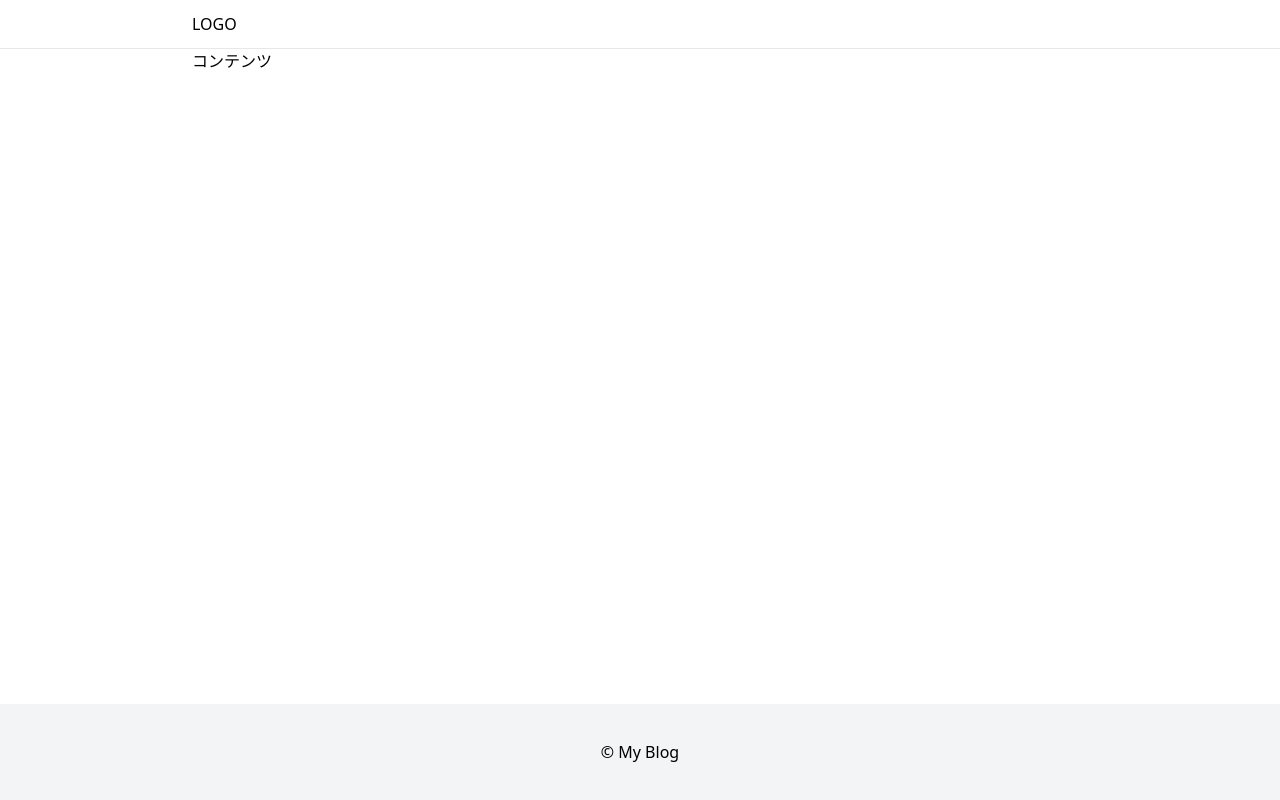
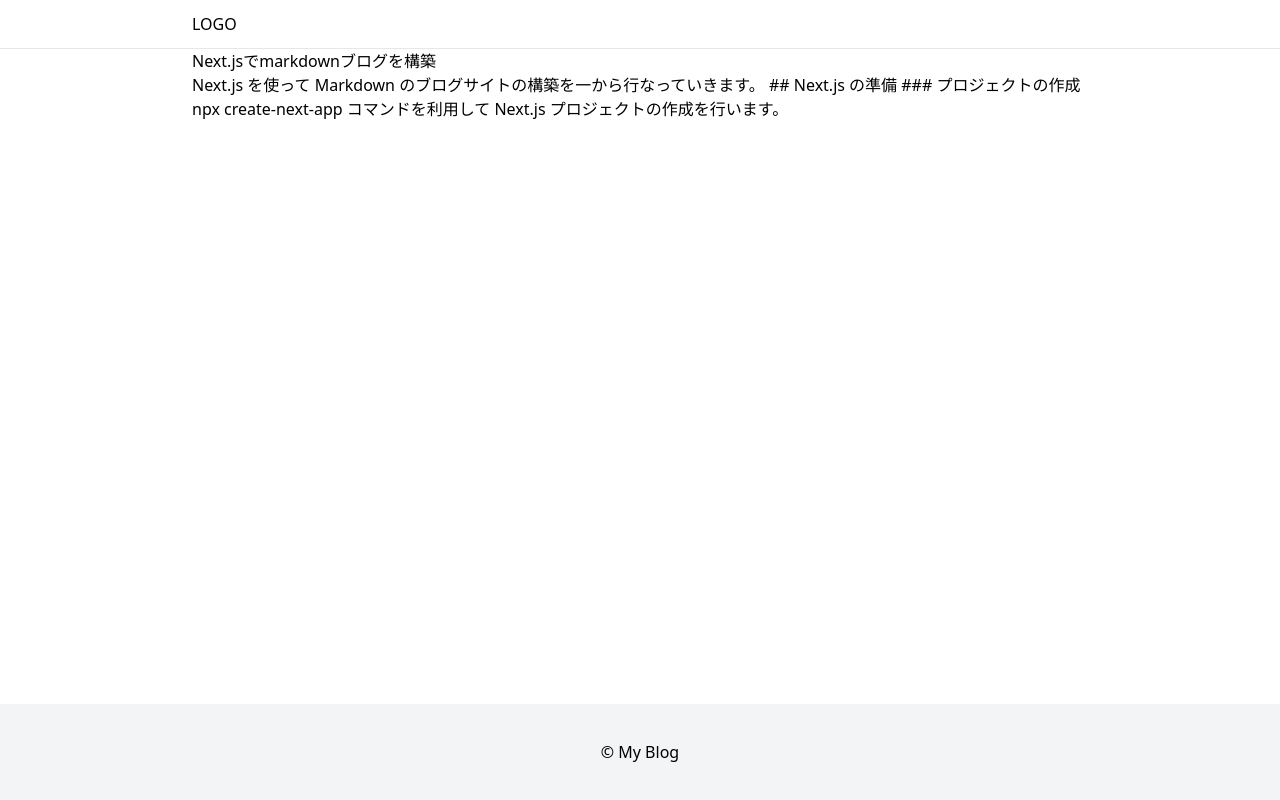
Before and after one commit to kou12345/nextjs-blog, a Next.js app: page /posts/next-js-markdown-blog in a window 1280 px wide. Built offline with nearby package versions, Linux system fonts and the light colour scheme.

Commit message:
記事のタイトルとコンテンツを表示

```diff
--- a/src/pages/posts/[slug].tsx
+++ b/src/pages/posts/[slug].tsx
@@ -1,5 +1,46 @@
-const Post: React.FC = () => {
-  return <div>コンテンツ</div>;
+import fs from "fs";
+import matter from "gray-matter";
+import { GetStaticProps } from "next";
+
+const folderPath = "public/posts";
+
+export const getStaticProps: GetStaticProps = async (context) => {
+  const file = fs.readFileSync(
+    `${folderPath}/${context.params?.slug}.md`,
+    "utf-8"
+  );
+  const { data, content } = matter(file);
+  return { props: { frontMatter: data, content } };
+};
+
+export async function getStaticPaths() {
+  // index.tsxのgetStaticPropsとほぼ一緒。DRY原則
+  const files = fs.readdirSync(folderPath);
+  const paths = files.map((fileName) => ({
+    params: {
+      slug: fileName.replace(/\.md$/, ""),
+    },
+  }));
+  return {
+    paths,
+    fallback: false, // 存在しないページへのアクセスがあった場合に404 Not Foundを表示
+  };
+}
+
+type PostProps = {
+  frontMatter: {
+    title: string;
+  };
+  content: string;
+};
+
+const Post: React.FC<PostProps> = ({ frontMatter, content }) => {
+  return (
+    <div>
+      <h1>{frontMatter.title}</h1>
+      <div>{content}</div>
+    </div>
+  );
 };
 
 export default Post;
```
